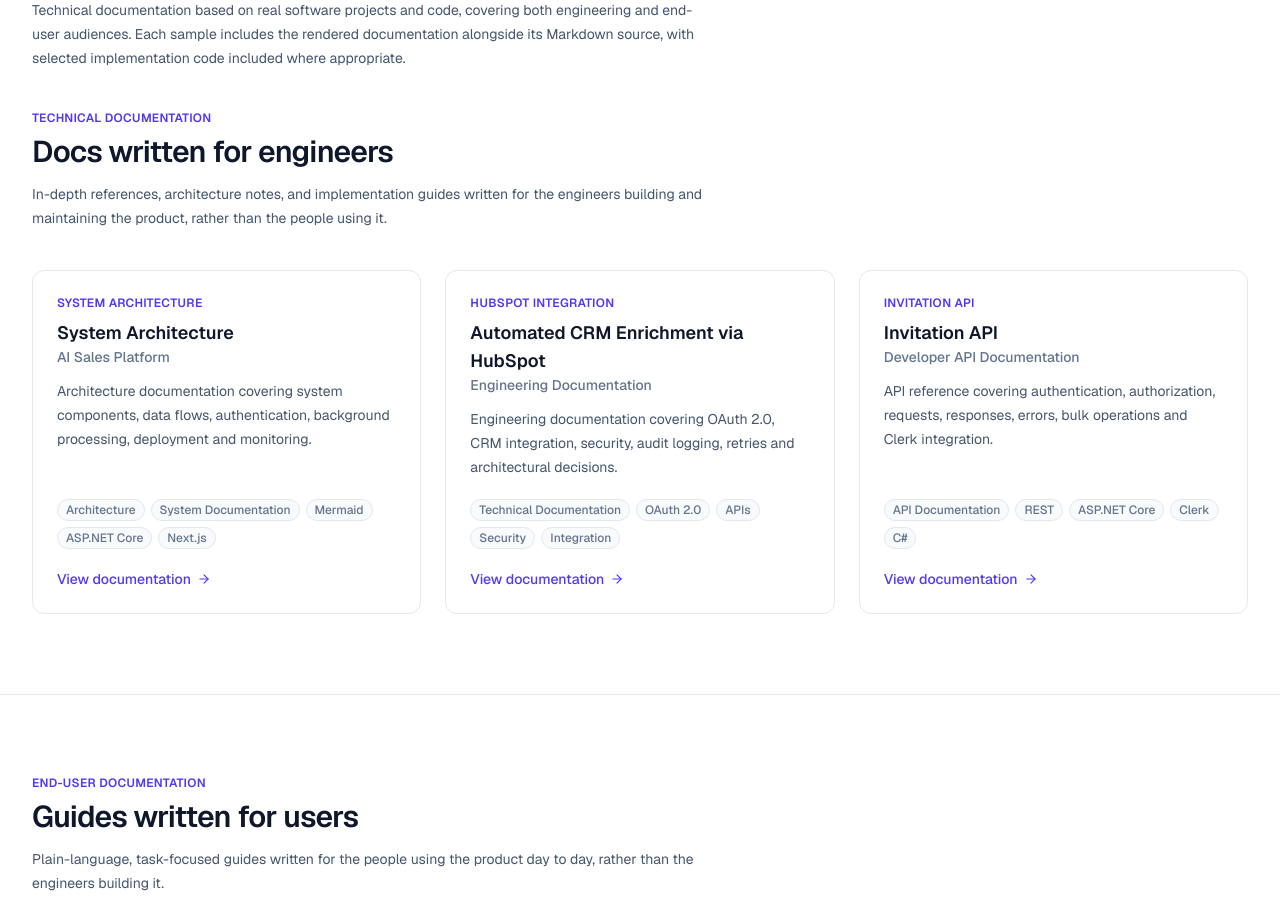
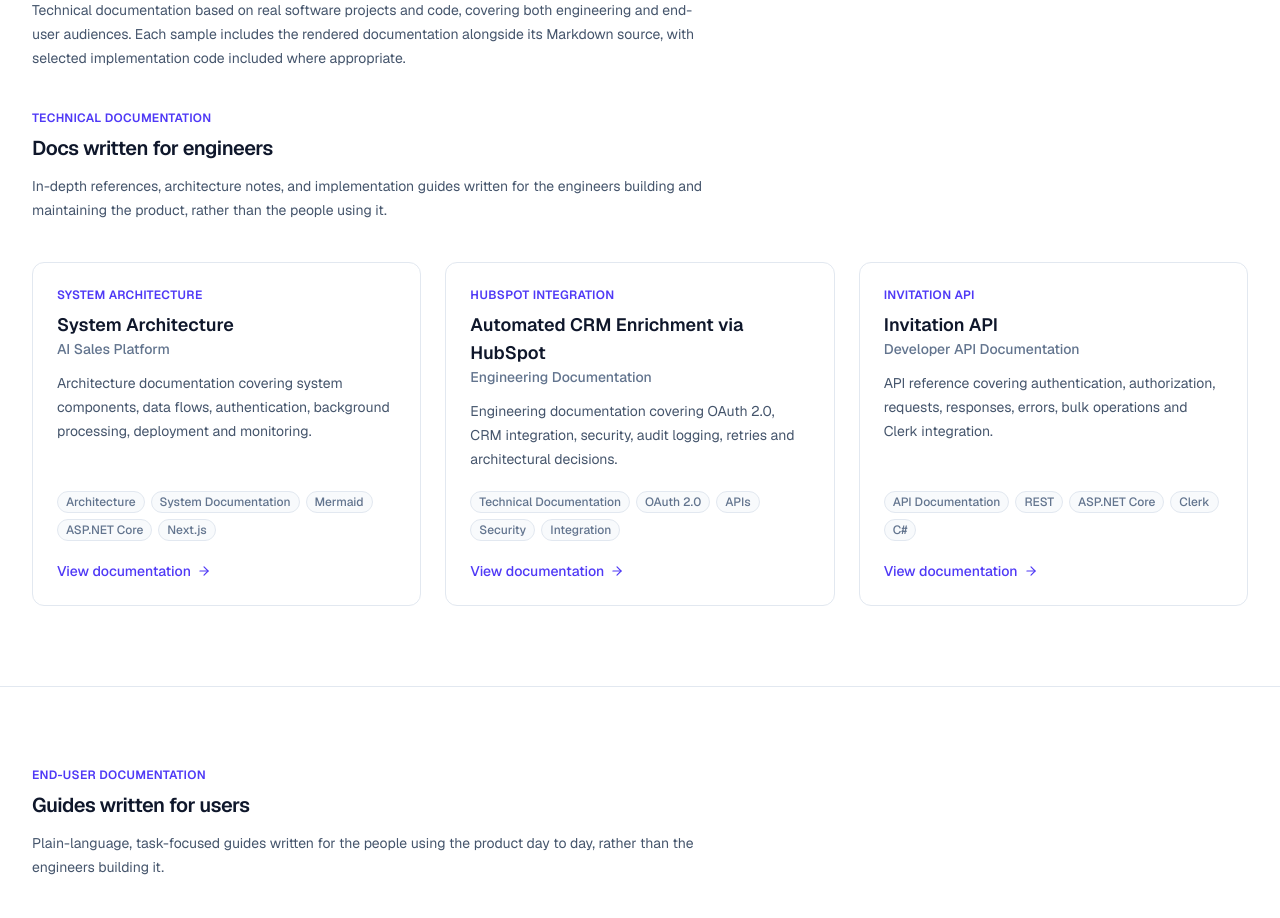
Before and after one commit to Ryn9011/technical-writing-portfolio, a Next.js app: page / in a window 1280 px wide. Shown: the part 1740-2658 px from the top of the page. Built offline with nearby package versions, Linux system fonts and the light colour scheme.

Commit message:
Fixed title

```diff
--- a/components/home/FeaturedWork.tsx
+++ b/components/home/FeaturedWork.tsx
@@ -26,7 +26,7 @@ export function FeaturedWork() {
           <p className="text-xs font-semibold uppercase tracking-wide text-indigo-600">
             Technical documentation
           </p>
-          <h3 className="mt-2 text-2xl font-semibold tracking-tight text-slate-900 sm:text-3xl">
+          <h3 className="mt-2 text-lg font-semibold tracking-tight text-slate-900 sm:text-xl">
             Docs written for engineers
           </h3>
           <p className="mt-3 text-sm leading-6 text-slate-600">
@@ -48,7 +48,7 @@ export function FeaturedWork() {
             <p className="text-xs font-semibold uppercase tracking-wide text-indigo-600">
               End-user documentation
             </p>
-            <h3 className="mt-2 text-2xl font-semibold tracking-tight text-slate-900 sm:text-3xl">
+            <h3 className="mt-2 text-lg font-semibold tracking-tight text-slate-900 sm:text-xl">
               Guides written for users
             </h3>
             <p className="mt-3 text-sm leading-6 text-slate-600">
```
